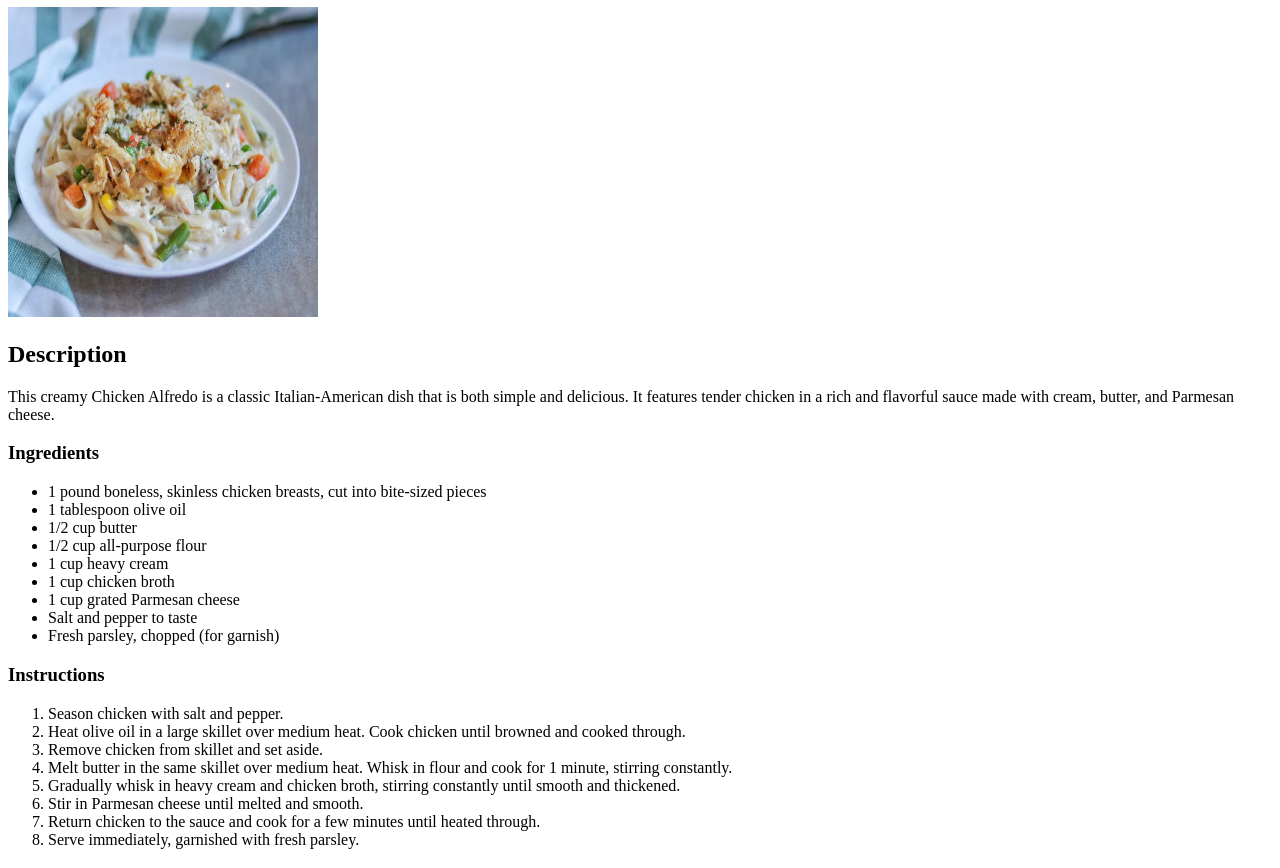
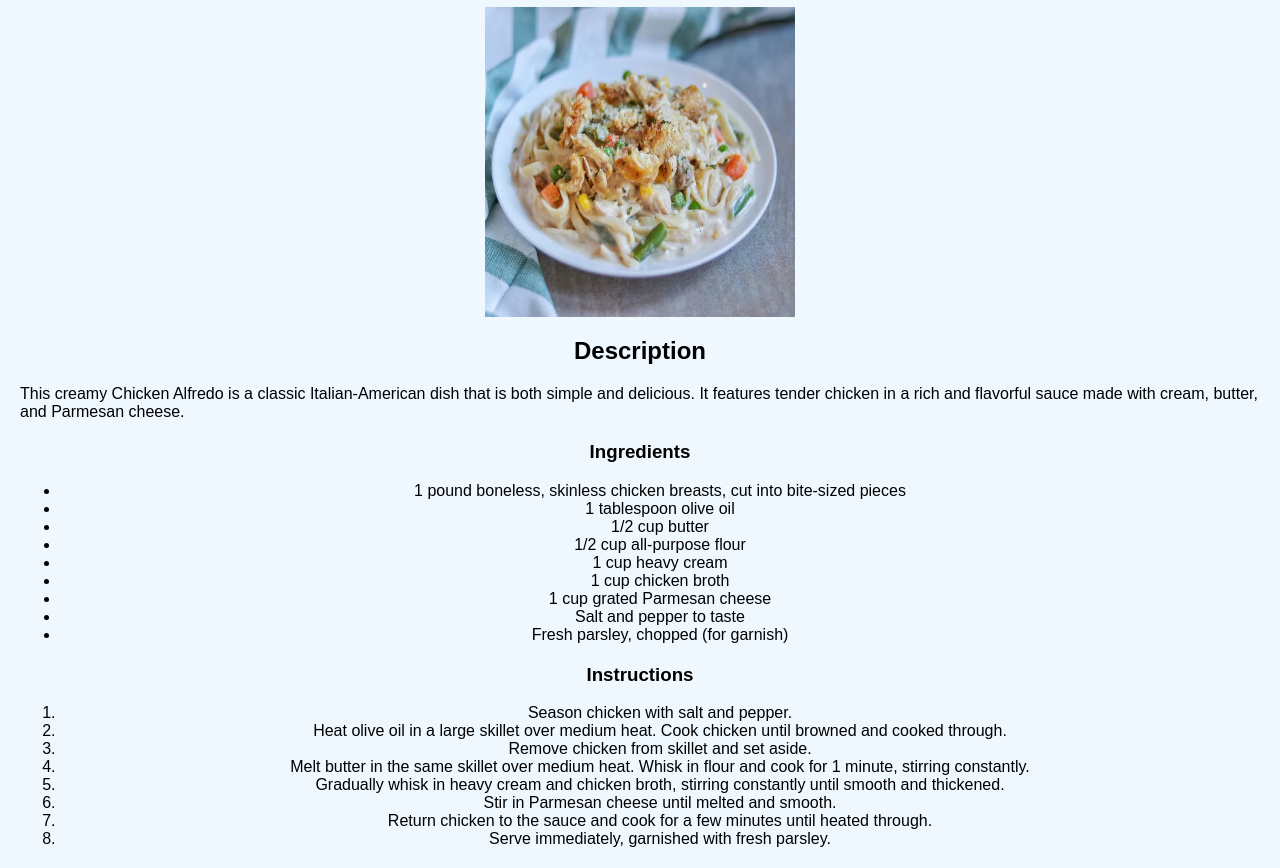
Before and after one commit to osoriogeorge/odin-recipes, a plain HTML site: page recipes/chickenAlfredo.html in a window 1280 px wide. Shown: the part 73-941 px from the top of the page. Drawn offline with Linux system fonts and the light colour scheme.

Commit message:
Adding small changes in the CSS

```diff
--- a/recipes/chickenAlfredo.html
+++ b/recipes/chickenAlfredo.html
@@ -4,6 +4,7 @@
     <meta charset="UTF-8">
     <meta name="viewport" content="width=device-width, initial-scale=1.0">
     <title>Chicken Alfredo Recipe</title>
+    <link rel="stylesheet" href="../style.css">
 </head>
 <body>
     <h1>Chicken Alfredo Recipe</h1>
--- /dev/null
+++ b/style.css
@@ -0,0 +1,29 @@
+body {
+    font-family: Arial, Helvetica, sans-serif;
+    margin: 20px;
+    background-color: #f0f8ff; /* Ajusta este color a tu preferencia */
+}
+
+h1,
+h2,
+h3,
+ul,
+ol,
+li {
+    text-align: center;
+
+}
+
+h2, h3 {
+    margin-top: 20px;
+}
+
+img {
+    display: block;
+    margin: 0 auto;
+}
+
+li{
+    margin: 0;
+    padding: 0;
+  }
```
Also changed, not shown: index.html (+4 -3 lines), recipes/cookies.html (+1 -0 lines), recipes/lasagna.html (+1 -0 lines).
